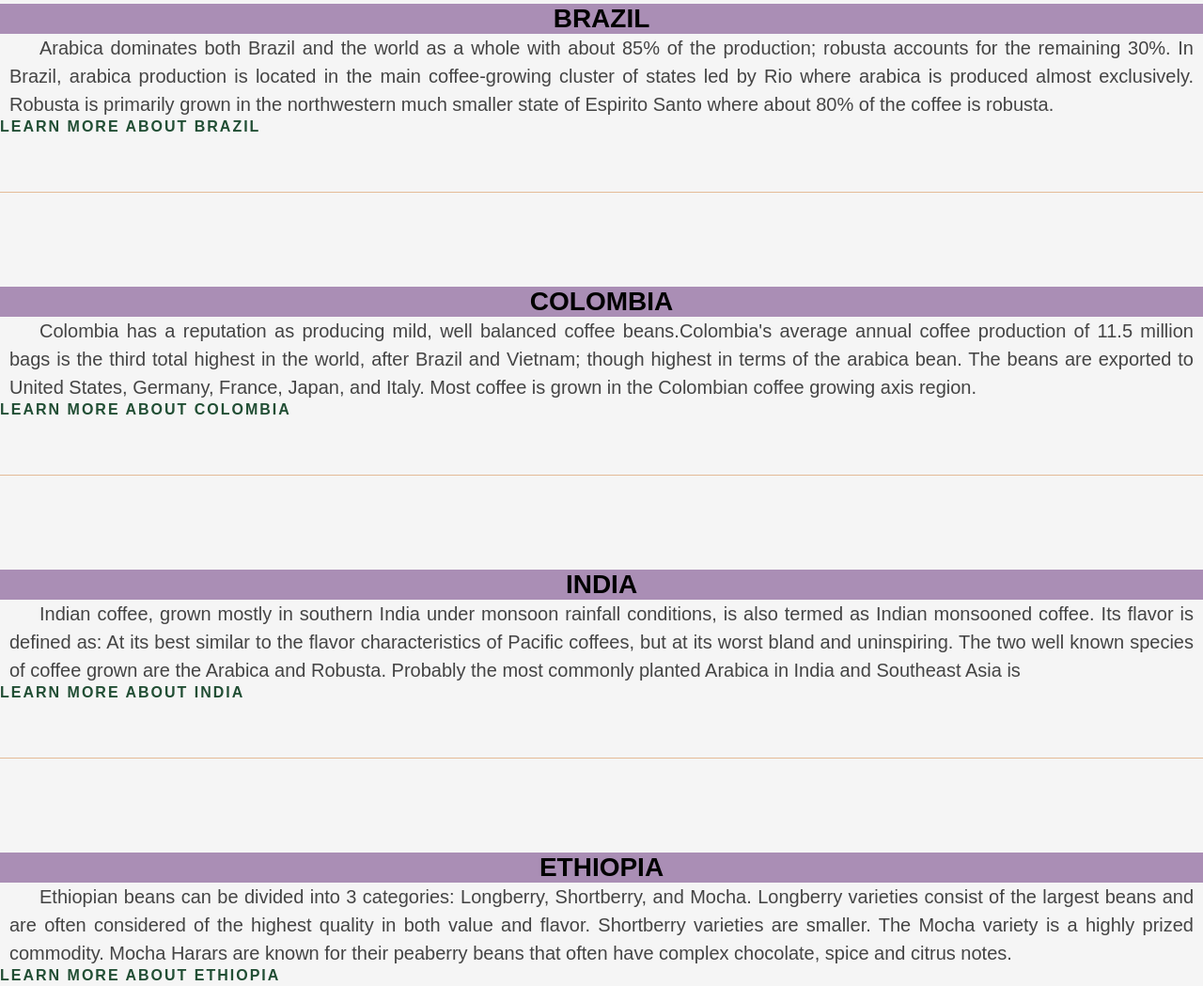
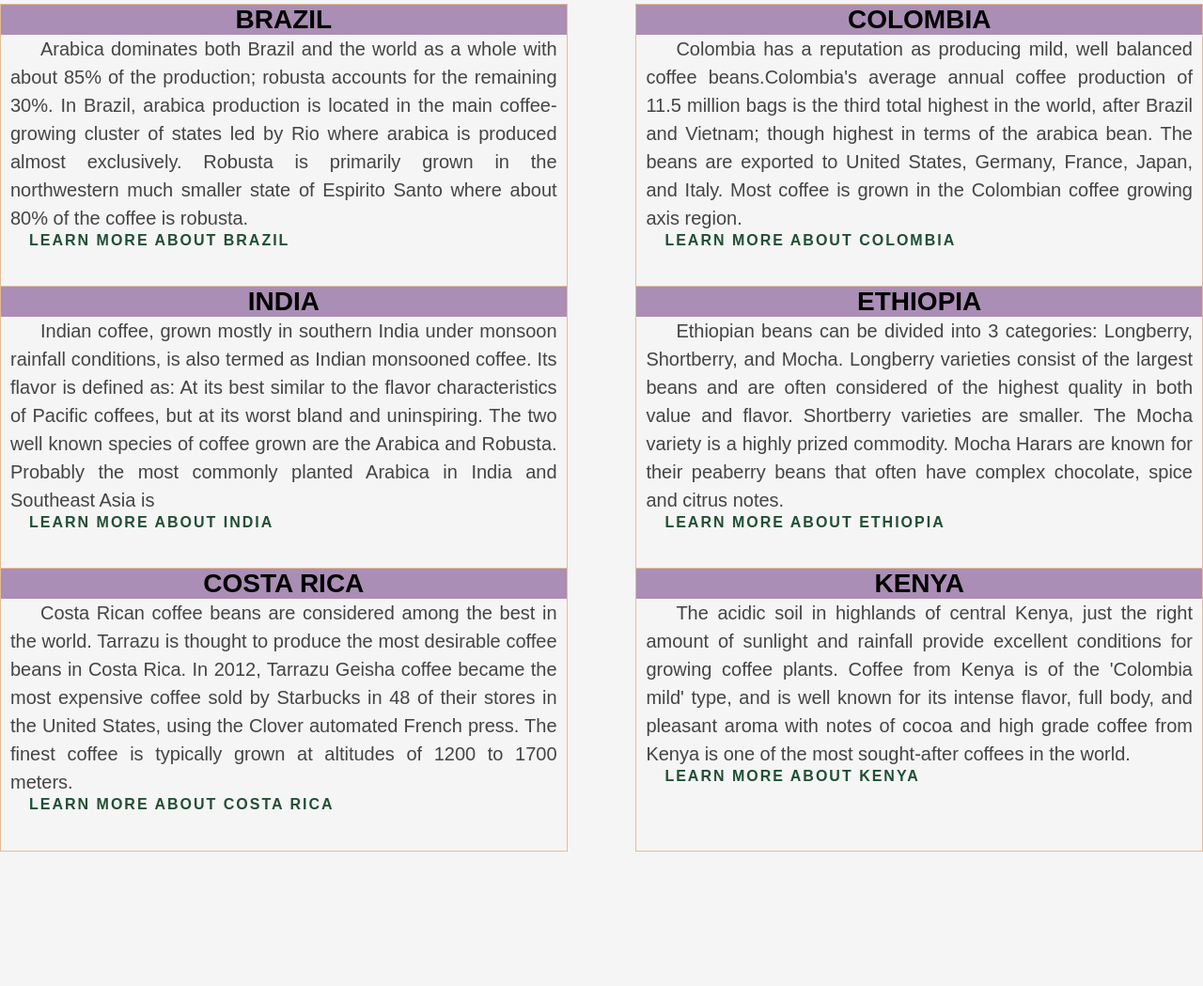
Before and after one commit to TaniaNovikova/03-css-coffee, a plain HTML site: page index.html in a window 1280 px wide. Shown: the part 496-1545 px from the top of the page at 94% size. After the commit the page ends 1402 px from the top, so only its background shows below. Drawn offline with Linux system fonts and the light colour scheme.

Commit message:
positioning

```diff
--- a/CSS/style.css
+++ b/CSS/style.css
@@ -30,7 +30,83 @@ h1 {
     padding-top: 100px;
     /* padding: 100px 100px;*/
 }
-.main > ul{
+
+.main{
+    position: relative;
+}
+
+.div1,
+.div2,
+.div3,
+.div4,
+.div5,
+.div6 {
+    height: 240px;
+    width: 47%;
+    margin: 100px 0;
+    border: 1px solid #e4bb97;
+    padding-bottom: 60px;
+   /* padding-left: 10px;
+    padding-right: 10px;*/
+    position: absolute;
+}
+.div1{
+    top: 0;
+    left: 0;
+}
+.div2{
+    top: 0;
+    right: 0;
+}
+.div4{
+    top: 300px;
+    right: 0;
+}
+.div6{
+    top: 600px;
+    right: 0;
+}
+
+.div3{
+    top: 300px;
+    left: 0;
+}
+.div5{
+    top: 600px;
+    left: 0;
+}
+
+
+
+
+.main div>h2
+{
+    font-weight: 800;
+    font-size: 28px;
+    background-color: #aa8eb5;
+    text-align: center;
+    text-transform: uppercase;
+}
+
+.main div>p{
+    color: #444;
+    font-size: 20px;
+    text-align: justify;
+    text-indent: 32px;
+    line-height: 1.5;
+    padding: 0 10px;
+}
+.main div>a{
+    color: #214e34;
+    font-weight: 600;
+    text-transform: uppercase;
+    padding: 30px;
+    text-decoration: none;
+    letter-spacing: 2px;
+}
+
+
+/*.main > ul{
     list-style: none;
     padding: 0;
 }
@@ -62,4 +138,4 @@ h1 {
         padding-left: 10px 10px;
         text-decoration: none;
         letter-spacing: 2px;
-    }
+    }*/
--- a/index.html
+++ b/index.html
@@ -14,9 +14,7 @@
         <h1>The Best Coffee Regions</h1>
     </div>
     <div class="main">
-
-            <ul>
-        <li>
+        <div class="div1">
             <h2>Brazil</h2>
             <p>Arabica dominates both Brazil and the world as a whole with about 85% of the production; robusta
                 accounts for the remaining 30%. In Brazil, arabica production is located in the main coffee-growing
@@ -24,10 +22,8 @@
                 produced almost exclusively. Robusta is primarily grown in the northwestern much smaller state of
                 Espirito Santo where about 80% of the coffee is robusta.</p>
             <a href="https://en.wikipedia.org/wiki/Brazil" target="_blank">Learn More about Brazil</a>
-        </li>
-
-
-        <li>
+        </div>
+        <div class="div2">
             <h2>Colombia</h2>
             <p>Colombia has a reputation as producing mild, well balanced coffee beans.Colombia's average annual
                 coffee production of 11.5 million bags is the third total highest in the world, after Brazil and
@@ -35,8 +31,8 @@
                 bean. The beans are exported to United States, Germany, France, Japan, and Italy. Most coffee is
                 grown in the Colombian coffee growing axis region.</p>
             <a href="https://en.wikipedia.org/wiki/Colombia " target="_blank">Learn more about Colombia</a>
-        </li>
-        <li>
+        </div>
+        <div class="div3">
             <h2>India</h2>
             <p>Indian coffee, grown mostly in southern India under monsoon rainfall conditions, is also termed as
                 Indian monsooned coffee. Its flavor is defined as: At its best similar to the flavor
@@ -44,8 +40,8 @@
                 species of coffee grown are the Arabica and Robusta. Probably the most commonly planted Arabica in
                 India and Southeast Asia is </p>
             <a href=" https://en.wikipedia.org/wiki/India" target="_blank">Learn More about India</a>
-        </li>
-        <li>
+        </div>
+        <div class="div4">
             <h2>Ethiopia</h2>
             <p>Ethiopian beans can be divided into 3 categories: Longberry, Shortberry, and Mocha. Longberry
                 varieties consist of the largest beans and are often considered of the highest quality in both value
@@ -53,8 +49,8 @@
                 Harars are known for their peaberry beans that often have complex chocolate, spice and citrus notes.
             </p>
             <a href="https://en.wikipedia.org/wiki/Ethiopia" target="_blank">Learn More about Ethiopia</a>
-        </li>
-        <li>
+        </div>
+        <div class="div5">
             <h2>Costa Rica</h2>
             <p>Costa Rican coffee beans are considered among the best in the world. Tarrazu is thought to produce
                 the most desirable coffee beans in Costa Rica. In 2012, Tarrazu Geisha coffee became the most
@@ -62,17 +58,21 @@
                 automated French press. The finest coffee is typically grown at altitudes of 1200 to 1700 meters.
             </p>
             <a href="https://en.wikipedia.org/wiki/Costa_Rica" target="_blank">Learn More about Costa Rica</a>
-        </li>
-        <li>
+
+        </div>
+        <div class="div6">
             <h2>Kenya</h2>
             <p>The acidic soil in highlands of central Kenya, just the right amount of sunlight and rainfall
                 provide excellent conditions for growing coffee plants. Coffee from Kenya is of the 'Colombia mild'
                 type, and is well known for its intense flavor, full body, and pleasant aroma with notes of cocoa
                 and high grade coffee from Kenya is one of the most sought-after coffees in the world.</p>
             <a href="https://en.wikipedia.org/wiki/Kenya" target="_blank">Learn More about Kenya</a>
-        </li>
-        </ul>
+
+        </div>
+
+
     </div>
+
 </body>
 
 </html>
```
